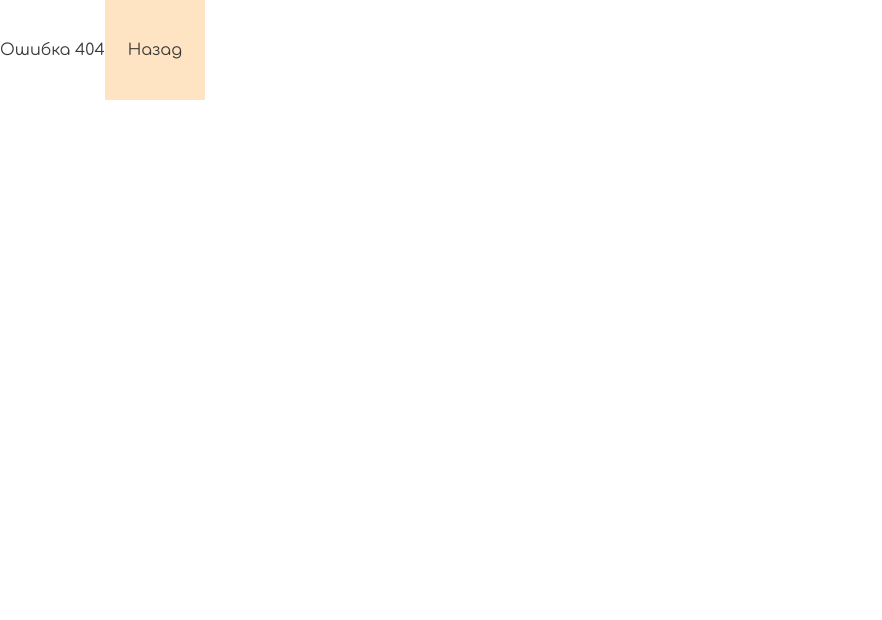
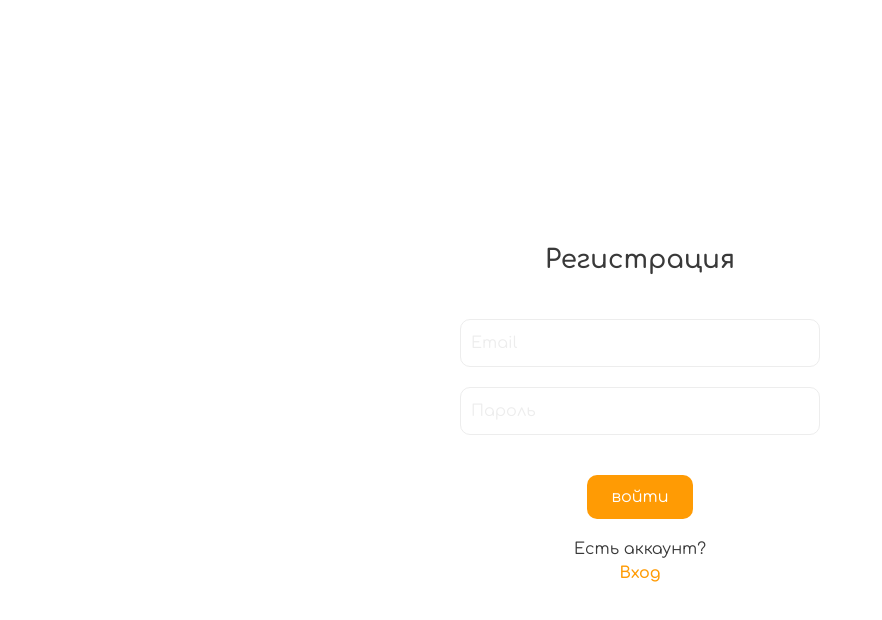
Before and after one commit to ArtErusov/eCommersOrange, a React (Vite) app: page /auth/reg in a window 1280 px wide. Before the commit this address had no page. Shown: the top 620 px of the page, without its empty margins (0-882 px from the left). Built offline with nearby package versions, Linux system fonts and the light colour scheme.

Commit message:
Made routes and components for registration

```diff
--- a/src/components/Header/Header.tsx
+++ b/src/components/Header/Header.tsx
@@ -18,7 +18,7 @@ const Header: FC = () => {
     {
       title: 'войти',
       icon: profileIcon,
-      path: '/promo',
+      path: '/auth/login',
     },
     {
       title: 'избранные',
--- /dev/null
+++ b/src/pages/Auth/Auth.tsx
@@ -0,0 +1,18 @@
+import { FC } from 'react';
+import { Outlet } from 'react-router-dom';
+
+const Auth: FC = () => {
+  return (
+    <div
+      style={{
+        display: 'flex',
+        justifyContent: 'center',
+        alignItems: 'center',
+        height: '100vh',
+      }}
+    >
+      <Outlet />
+    </div>
+  );
+};
+export default Auth;
--- a/src/pages/Registration/styles.module.css
+++ b/src/pages/Auth/Login/Login.module.css
@@ -1,4 +1,4 @@
-@import '../../assets/css/main.css';
+@import '@/assets/css/main.css';
 .reg {
   width: 420px;
   height: 400px;
--- a/src/pages/Registration/Registration.tsx
+++ b/src/pages/Auth/Login/Login.tsx
@@ -1,19 +1,20 @@
 import { FC } from 'react';
-import styles from './styles.module.css';
-import Button from '../../components/ui/Button/Button';
+import styles from './Login.module.css';
+import Button from '@/components/ui/Button/Button';
+import { Link } from 'react-router-dom';
 
-const Registration: FC = () => {
+const Login: FC = () => {
   return (
     <div className={styles.reg}>
-      <p className={styles.reg_title}>Вход или регистрация</p>
+      <p className={styles.reg_title}>Вход</p>
       <input className={styles.reg_input_text} type="text" placeholder="Email" />
       <input className={styles.reg_input_pas} type="password" placeholder="Пароль" />
       <Button>войти</Button>
       <p className={styles.reg_text}>Нет аккаунта?</p>
-      <a className={styles.reg_link} href="/">
+      <Link className={styles.reg_link} to="/auth/reg">
         Зарегестрироваться
-      </a>
+      </Link>
     </div>
   );
 };
-export default Registration;
+export default Login;
--- /dev/null
+++ b/src/pages/Auth/Registration/Registration.tsx
@@ -0,0 +1,20 @@
+import { FC } from 'react';
+import styles from './styles.module.css';
+import Button from '../../../components/ui/Button/Button';
+import { Link } from 'react-router-dom';
+
+const Registration: FC = () => {
+  return (
+    <div className={styles.reg}>
+      <p className={styles.reg_title}>Регистрация</p>
+      <input className={styles.reg_input_text} type="text" placeholder="Email" />
+      <input className={styles.reg_input_pas} type="password" placeholder="Пароль" />
+      <Button>войти</Button>
+      <p className={styles.reg_text}>Есть аккаунт? </p>
+      <Link className={styles.reg_link} to="/auth/login">
+        Вход
+      </Link>
+    </div>
+  );
+};
+export default Registration;
--- /dev/null
+++ b/src/pages/Auth/Registration/styles.module.css
@@ -0,0 +1,53 @@
+@import '@/assets/css/main.css';
+.reg {
+  width: 420px;
+  height: 400px;
+  border-radius: 10px;
+  background-color: var(--white);
+  text-align: center;
+  padding-top: 40px;
+}
+
+.reg_title {
+  font-size: 26px;
+  font-weight: 600;
+}
+
+.reg_input_pas,
+.reg_input_text {
+  width: 360px;
+  height: 48px;
+  border-radius: 10px;
+  border: 1px solid var(--gray);
+  padding-left: 10px;
+}
+
+.reg_input_pas::placeholder,
+.reg_input_text::placeholder {
+  color: var(--gray);
+}
+
+.reg_input_text {
+  margin-top: 40px;
+}
+
+.reg_input_pas {
+  margin: 20px 0 40px;
+}
+
+.reg_text {
+  margin-top: 18px;
+}
+
+.reg_link {
+  color: var(--orange);
+  font-weight: 600;
+}
+
+.reg_link:hover {
+  color: var(--dark-gray);
+}
+
+.reg_link:visited {
+  color: var(--orange);
+}
--- a/src/shared/routes/mainRoutes.tsx
+++ b/src/shared/routes/mainRoutes.tsx
@@ -1,14 +1,28 @@
-import { createBrowserRouter, LoaderFunctionArgs } from 'react-router-dom';
+import { createBrowserRouter, LoaderFunctionArgs, Navigate } from 'react-router-dom';
 import MainPage from '@/pages/MainPage/MainPage';
-import Registration from '@/pages/Registration/Registration';
+import Registration from '@/pages/Auth/Registration/Registration';
 import PromoPage from '@/pages/PromoPage/PromoPage';
 import ProductPage from '@/pages/ProductPage/ProductPage';
 import axios from 'axios';
 import ErrorPage from '@/pages/ErrorPage/ErrorPage';
+import Auth from '@/pages/Auth/Auth';
+import Login from '@/pages/Auth/Login/Login';
 
 const router = createBrowserRouter([
   { path: '/', element: <MainPage />, errorElement: <ErrorPage /> },
-  { path: '/reg', element: <Registration />, errorElement: <ErrorPage /> },
+  {
+    path: '/auth',
+    element: <Auth />,
+    errorElement: <ErrorPage />,
+    children: [
+      {
+        index: true,
+        element: <Navigate to="login" replace />,
+      },
+      { path: 'login', element: <Login />, errorElement: <ErrorPage /> },
+      { path: 'reg', element: <Registration />, errorElement: <ErrorPage /> },
+    ],
+  },
   { path: '/promo', element: <PromoPage />, errorElement: <ErrorPage /> },
   {
     path: '/product/:id',
```
